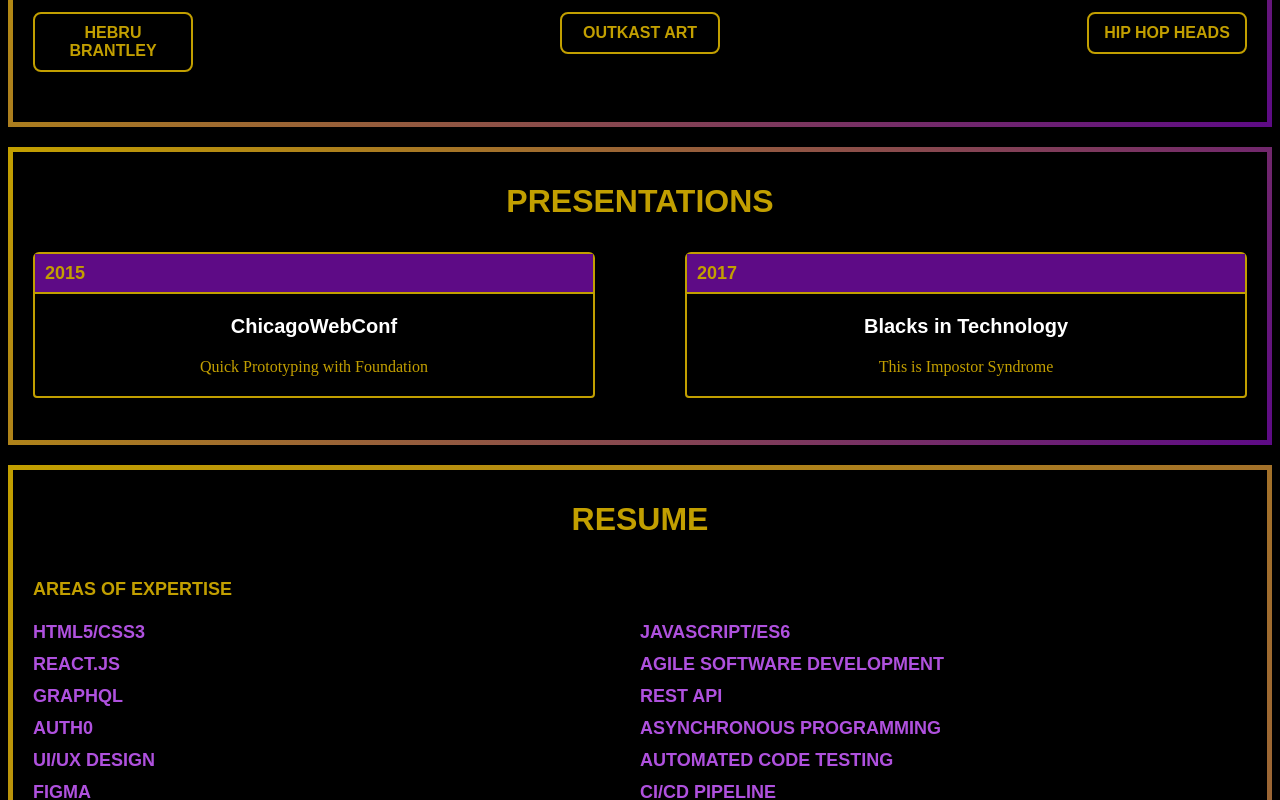
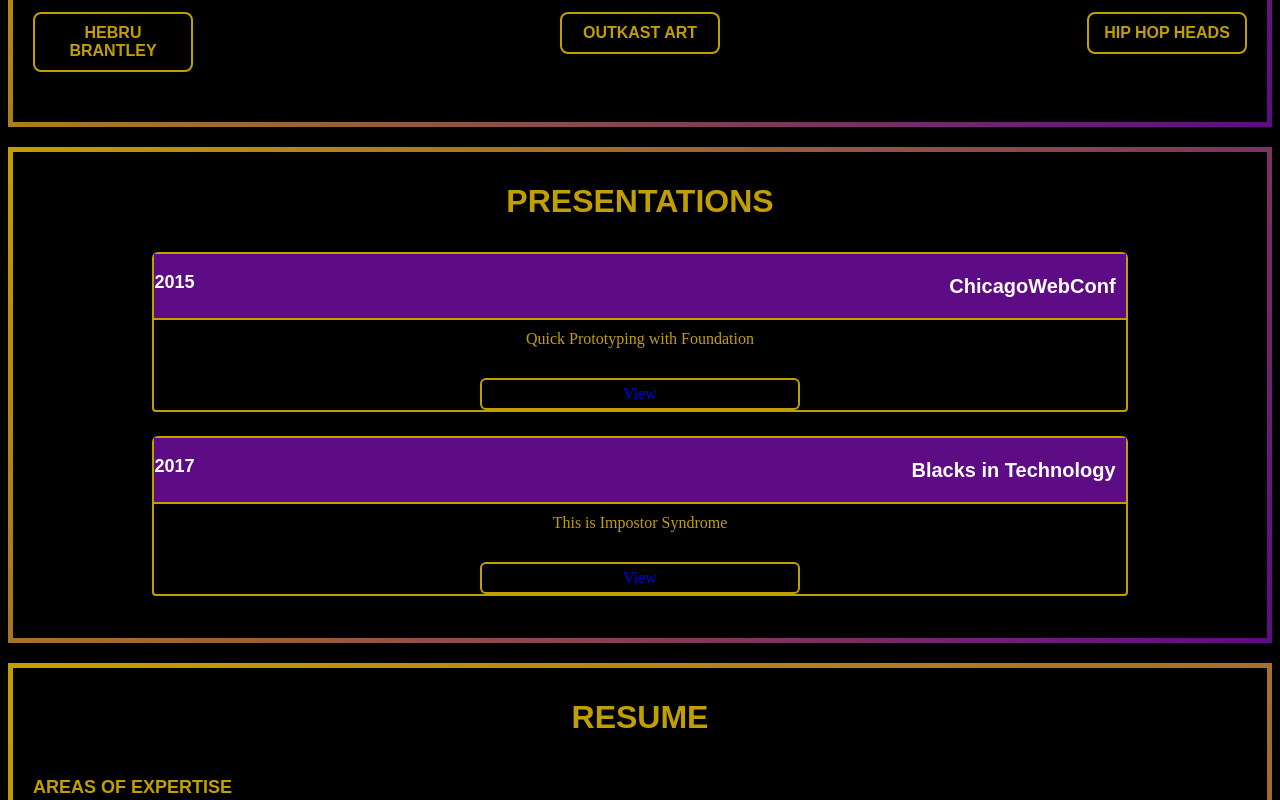
Before and after one commit to vinniewrote/tech-portfolio, a Next.js app: page / in a window 1280 px wide. Shown: the part 1148-1948 px from the top of the page. Built offline with nearby package versions, Linux system fonts and the light colour scheme.

Commit message:
refactoring the presentation cards and fixing button links to cover the entire button

```diff
--- a/components/Highlights.jsx
+++ b/components/Highlights.jsx
@@ -1,5 +1,11 @@
 import React from "react";
-import { HighlightsBlock, HighlightWrapper } from "../styling/shared_styles";
+import Link from "next/link";
+import {
+  HighlightsBlock,
+  HighlightWrapper,
+  PortfolioButtonWrapper,
+  HightlightButtonWrapper,
+} from "../styling/shared_styles";
 import { HighlightButton } from "../styling/highlight_styles";
 
 export default function Highlights() {
@@ -8,13 +14,17 @@ export default function Highlights() {
       <h3>Important Links</h3>
       <h5>Dev/Design</h5>
       <HighlightWrapper>
-        <a href="https://www.foxtrotco.com" target="_blank" rel="noreferrer">
+        <Link href="https://www.foxtrotco.com" target="_blank" rel="noreferrer">
           <HighlightButton>Foxtrot Market</HighlightButton>
-        </a>
+        </Link>
 
-        <a href="https://www.thinkcerca.com/" target="_blank" rel="noreferrer">
+        <Link
+          href="https://www.thinkcerca.com/"
+          target="_blank"
+          rel="noreferrer"
+        >
           <HighlightButton>ThinkCERCA</HighlightButton>
-        </a>
+        </Link>
       </HighlightWrapper>
 
       <h5>Art/Music</h5>
--- a/components/PastWork.tsx
+++ b/components/PastWork.tsx
@@ -8,7 +8,10 @@ import {
   PastWorkWrapper,
 } from "../styling/pastWork_styles";
 import foxtrot from "../public/images/foxtrot-portfolio-logo.svg";
-import { PortfolioButton } from "../styling/shared_styles";
+import {
+  PortfolioButton,
+  PortfolioButtonWrapper,
+} from "../styling/shared_styles";
 
 export default function PastWork() {
   return (
@@ -21,12 +24,13 @@ export default function PastWork() {
           </PastWorkLogo>
           {/* <h5>Foxtrot: Third Party Authentication</h5> */}
           <p>A large-scale project focused on easing the user process.</p>
-
-          <PortfolioButton>
+          <PortfolioButtonWrapper>
             <Link href="/foxtrot-tpa">
-              <span>Learn More</span>
+              <PortfolioButton>
+                <span>Learn More</span>
+              </PortfolioButton>
             </Link>
-          </PortfolioButton>
+          </PortfolioButtonWrapper>
         </PastWorkSlide>
 
         <PastWorkSlide>
@@ -35,10 +39,13 @@ export default function PastWork() {
           </PastWorkLogo>
           {/* <h5>Foxtrot: Shop by Brand</h5> */}
           <p>Higlighting some of the best brands that Foxtrot has to offer.</p>
-
-          <PortfolioButton>
-            <Link href="/foxtrot-shop">Learn More</Link>
-          </PortfolioButton>
+          <PortfolioButtonWrapper>
+            <Link href="/foxtrot-shop">
+              <PortfolioButton>
+                <span>Learn More</span>
+              </PortfolioButton>
+            </Link>
+          </PortfolioButtonWrapper>
         </PastWorkSlide>
       </PastWorkWrapper>
     </PastWorkBlock>
--- a/components/SpeakingPresentations.jsx
+++ b/components/SpeakingPresentations.jsx
@@ -3,32 +3,57 @@ import {
   ConferenceCardContainer,
   ConferenceCard,
   SpeakingPresentationsBlock,
+  PresentationCardTopBar,
+  PresentationBlockHeader,
+  PresentationCardBody,
+  PresentationCardButton,
+  PresentationCardTitle,
 } from "../styling/speaking_styles";
 
 export default function SpeakingPresentations() {
   return (
     <SpeakingPresentationsBlock>
-      <h3>Presentations</h3>
+      <PresentationBlockHeader>Presentations</PresentationBlockHeader>
       <ConferenceCardContainer>
         <ConferenceCard>
+          <PresentationCardTopBar>
             <h3>2015</h3>
+            <h4>ChicagoWebConf</h4>
+          </PresentationCardTopBar>
+          <PresentationCardBody>
+            <PresentationCardTitle>
+              Quick Prototyping with Foundation
+            </PresentationCardTitle>
+
+            <PresentationCardButton>
               <a
                 href="https://www.dropbox.com/scl/fi/ol6ptah1wbey56yo4am0x/chicagoWebConf_FINAL_notes.pdf?rlkey=rcu7lip3r4ga5ldtefg173wrt&st=yfr3rgue&dl=0"
                 target="_blank"
               >
-            <h4>ChicagoWebConf</h4>
-            <h5>Quick Prototyping with Foundation</h5>
+                <span>View</span>
               </a>
+            </PresentationCardButton>
+          </PresentationCardBody>
         </ConferenceCard>
         <ConferenceCard>
+          <PresentationCardTopBar>
             <h3>2017</h3>
+            <h4>Blacks in Technology</h4>
+          </PresentationCardTopBar>
+          <PresentationCardBody>
+            <PresentationCardTitle>
+              This is Impostor Syndrome
+            </PresentationCardTitle>
+
+            <PresentationCardButton>
               <a
                 href="https://www.dropbox.com/scl/fi/i0af8dlsiq35jygczhauq/Impostor_syndrome_preso.pdf?rlkey=mzg6udpd4w05nyz6vzmcgzetb&dl=0"
                 target="_blank"
               >
-            <h4>Blacks in Technology</h4>
-            <h5>This is Impostor Syndrome</h5>
+                <span>View</span>
               </a>
+            </PresentationCardButton>
+          </PresentationCardBody>
         </ConferenceCard>
       </ConferenceCardContainer>
     </SpeakingPresentationsBlock>
--- a/styling/shared_styles.js
+++ b/styling/shared_styles.js
@@ -105,7 +105,18 @@ export const PurpleRing = styled.div`
   top: 1px;
   left: -1px;
 `;
-
+export const PortfolioButtonWrapper = styled.div`
+  display: flex;
+  flex-direction: column;
+  justify-content: center;
+  width: 100%;
+`;
+export const HightlightButtonWrapper = styled.div`
+  display: flex;
+  flex-direction: column;
+  justify-content: center;
+  width: 50%;
+`;
 export const PortfolioButton = styled.button`
   border: 2px solid #c29f00;
   border-radius: 4px;
--- a/styling/speaking_styles.js
+++ b/styling/speaking_styles.js
@@ -6,14 +6,9 @@ export const SpeakingPresentationsBlock = styled.div`
   border: 5px solid;
   border-image: linear-gradient(-45deg, #5e0b86, #c29f00) 1;
   margin: 10px 0;
+`;
 
-  @media screen and (max-width: 1024px) {
-  }
-
-  @media screen and (max-width: 768px) {
-  }
-
-  & h3 {
+export const PresentationBlockHeader = styled.h3`
   font-family: "Raleway", sans-serif;
   text-transform: uppercase;
   text-align: center;
@@ -22,20 +17,13 @@ export const SpeakingPresentationsBlock = styled.div`
   line-height: 38px;
   font-weight: 800;
   margin: 0;
-  }
 `;
 
 export const ConferenceCardContainer = styled.div`
   display: flex;
-  flex-direction: row;
-  justify-content: space-evenly;
-  /* min-width: 1254px; */
+  flex-direction: column;
   margin: 20px 0 0 0;
   column-gap: 90px;
-
-  @media screen and (max-width: 576px) {
-    flex-direction: column;
-  }
 `;
 
 export const ConferenceCard = styled.div`
@@ -51,12 +39,10 @@ export const ConferenceCard = styled.div`
   & a {
     text-decoration: none;
   }
-  & a h4 {
+  & h4 {
     color: #ffffff;
   }
-  & a h5 {
-    color: #c29f00;
-  }
+
   &:hover {
     border: 2px solid #5e0b86;
     cursor: pointer;
@@ -66,9 +52,6 @@ export const ConferenceCard = styled.div`
     }
     & a h4 {
       color: #c29f00;
-    }
-    & a h5 {
-      color: #ffffff;
     }
   }
 
@@ -90,12 +73,8 @@ export const ConferenceCard = styled.div`
     font-family: "Inconsolata", sans-serif;
     font-size: 18px;
     font-weight: 700;
-    background-color: #5e0b86;
     text-align: left;
-    padding: 0 10px;
-    transition: color 0.75s ease;
-    border-bottom: 2px solid #c29f00;
-    transition: border 0.75s ease;
+    padding: 0;
   }
 
   & h4 {
@@ -107,31 +86,46 @@ export const ConferenceCard = styled.div`
     padding: 0 10px;
     transition: color 0.75s ease;
   }
+`;
 
-  & h5 {
+export const PresentationCardTopBar = styled.div`
+  display: flex;
+  flex-direction: row;
+  justify-content: space-between;
+  background-color: #5e0b86;
+  transition: color 0.75s ease;
+  border-bottom: 2px solid #c29f00;
+  transition: border 0.75s ease;
+`;
+
+export const PresentationCardBody = styled.div`
+  display: flex;
+  flex-direction: column;
+`;
+
+export const PresentationCardButton = styled.button`
+  width: 33%;
+  border: 2px solid #c29f00;
+  border-radius: 6px;
+  background-color: transparent;
+  color: #ffffff;
+  font-family: "Roboto Slab", serif;
+  font-weight: 500;
+  font-size: 1em;
+  line-height: 18px;
+  text-align: center;
+  padding: 5px 10px;
+  margin: 0 auto;
+`;
+
+export const PresentationCardTitle = styled.h5`
+  color: #c29f00;
   font-family: "Roboto Slab", serif;
   font-weight: 500;
   font-size: 1em;
   line-height: 18px;
   text-align: center;
   margin: 0 0 20px 0;
-    padding: 0 10px;
+  padding: 10px;
   transition: color 0.75s ease;
-  }
-
-  @media screen and (max-width: 768px) {
-    /* width: 180px;
-    margin: 0.75em auto;
-    padding: 0; */
-    /* & h4 {
-      font-size: 18px;
-    }
-    & h5 {
-      font-size: 12px;
-    } */
-  }
-
-  @media screen and (max-width: 576px) {
-    width: 100%;
-  }
 `;
```
Lines whose indentation alone changed are shown as unchanged.
